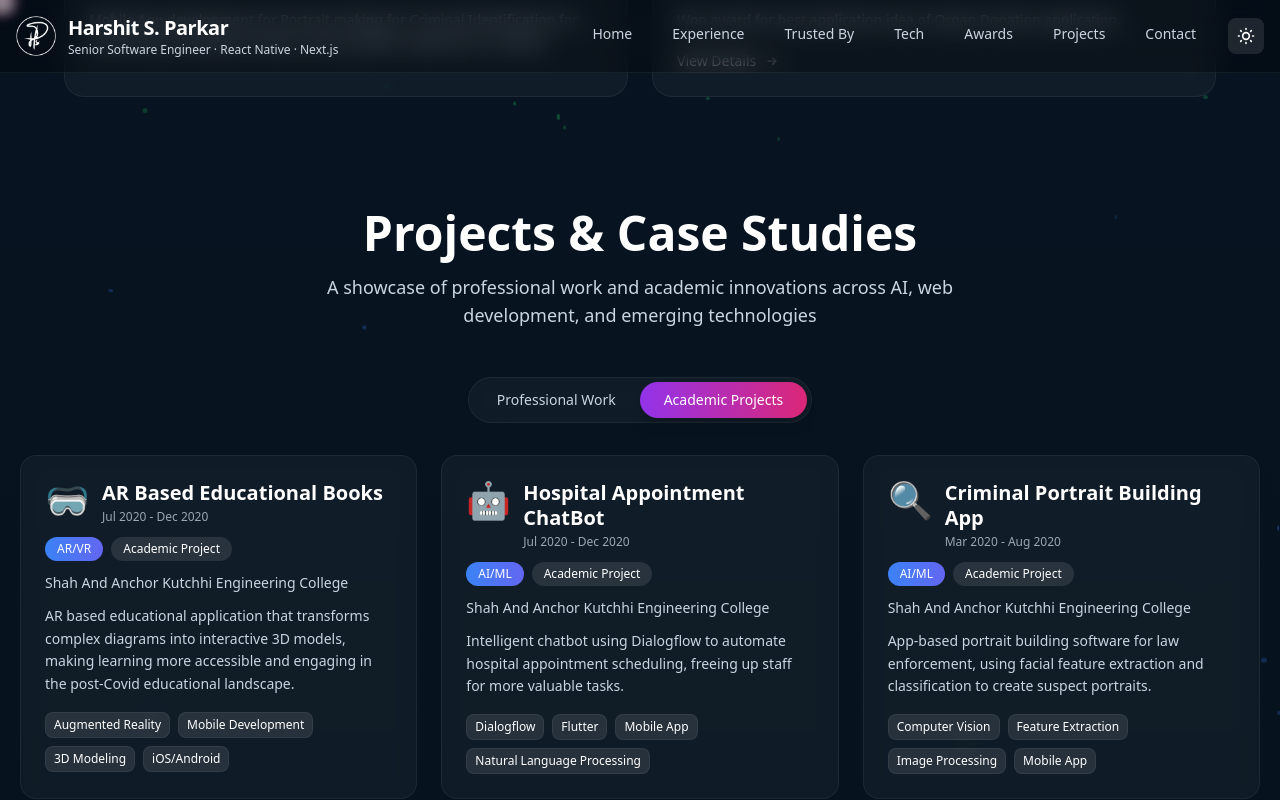
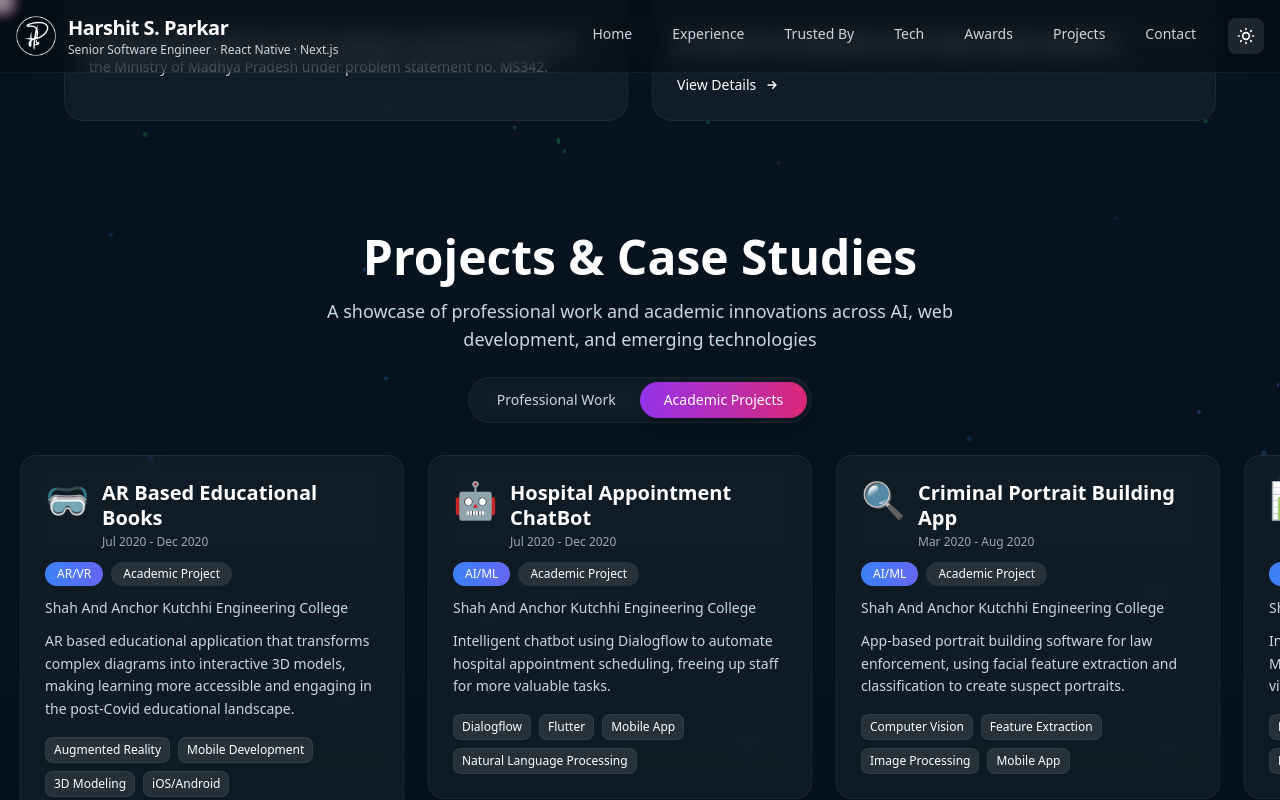
Before and after one commit to harshitparkar/harshitparkar.github.io, a Next.js app: page / in a window 1280 px wide. Both pictures are taken after a click on the button "Academic Projects". Built offline with nearby package versions, Linux system fonts and the light colour scheme.

Commit message:
feat: implement Projects section with tabbed display for professional and academic projects.

```diff
--- a/components/Projects.jsx
+++ b/components/Projects.jsx
@@ -73,7 +73,7 @@ export default function Projects() {
     <section id="projects" className="section-pad">
       <div className="max-w-7xl mx-auto">
         {/* Header */}
-        <div className="text-center mb-12">
+        <div className="text-center mb-6">
           <h2 className="text-4xl md:text-5xl font-bold text-primary mb-4">
             Projects & Case Studies
           </h2>
@@ -106,17 +106,36 @@ export default function Projects() {
           </div>
         </div>
 
-        {/* Projects Grid */}
-        <div className="grid gap-6 md:grid-cols-2 lg:grid-cols-3">
+        {/* Projects Horizontal Scroll */}
+        <div className="relative -mx-3 md:-mx-4 lg:-mx-5">
+          <div
+            className="flex gap-6 overflow-x-auto px-3 md:px-4 lg:px-5 pb-4 scroll-smooth"
+            style={{
+              scrollbarWidth: 'none',
+              msOverflowStyle: 'none'
+            }}
+          >
             {activeTab === 'professional'
               ? professionalProjects.map(project => (
-              <ProjectCard key={project.id} project={project} type="professional" />
+                <div key={project.id} className="flex-none w-[85vw] md:w-[45vw] lg:w-[30vw]">
+                  <ProjectCard project={project} type="professional" />
+                </div>
               ))
               : collegeProjects.map(project => (
-              <ProjectCard key={project.id} project={project} type="college" />
+                <div key={project.id} className="flex-none w-[85vw] md:w-[45vw] lg:w-[30vw]">
+                  <ProjectCard project={project} type="college" />
+                </div>
               ))
             }
           </div>
+        </div>
+
+        {/* Custom Scrollbar Styles - Hide scrollbar */}
+        <style jsx>{`
+          div::-webkit-scrollbar {
+            display: none;
+          }
+        `}</style>
 
       </div>
     </section>
```
Lines whose indentation alone changed are shown as unchanged.
